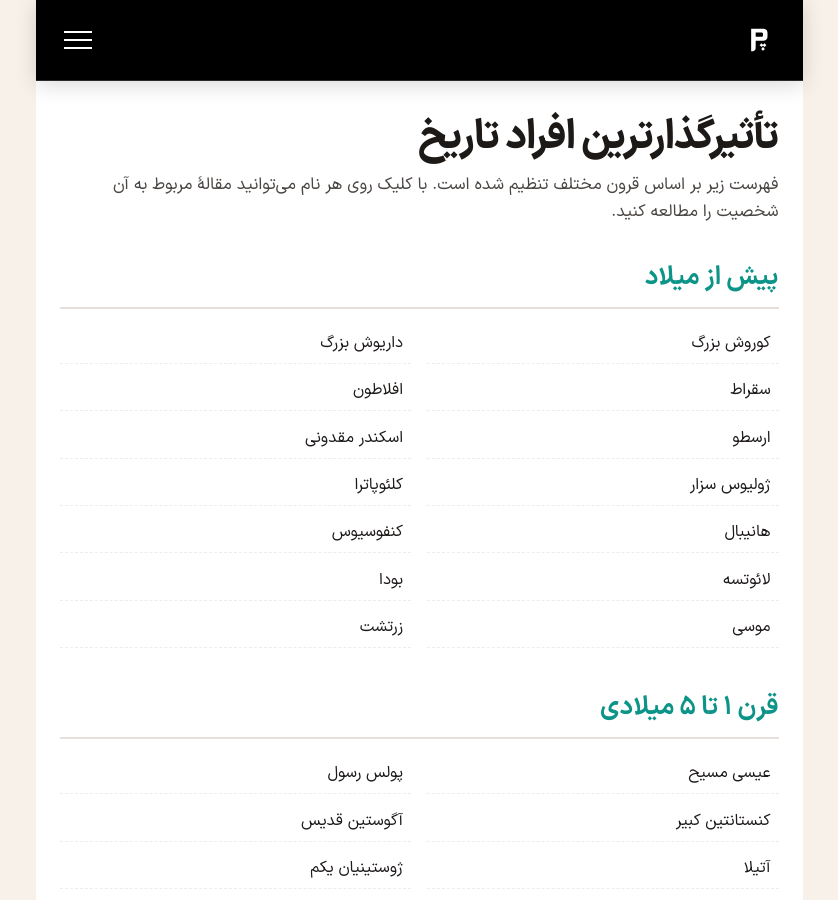
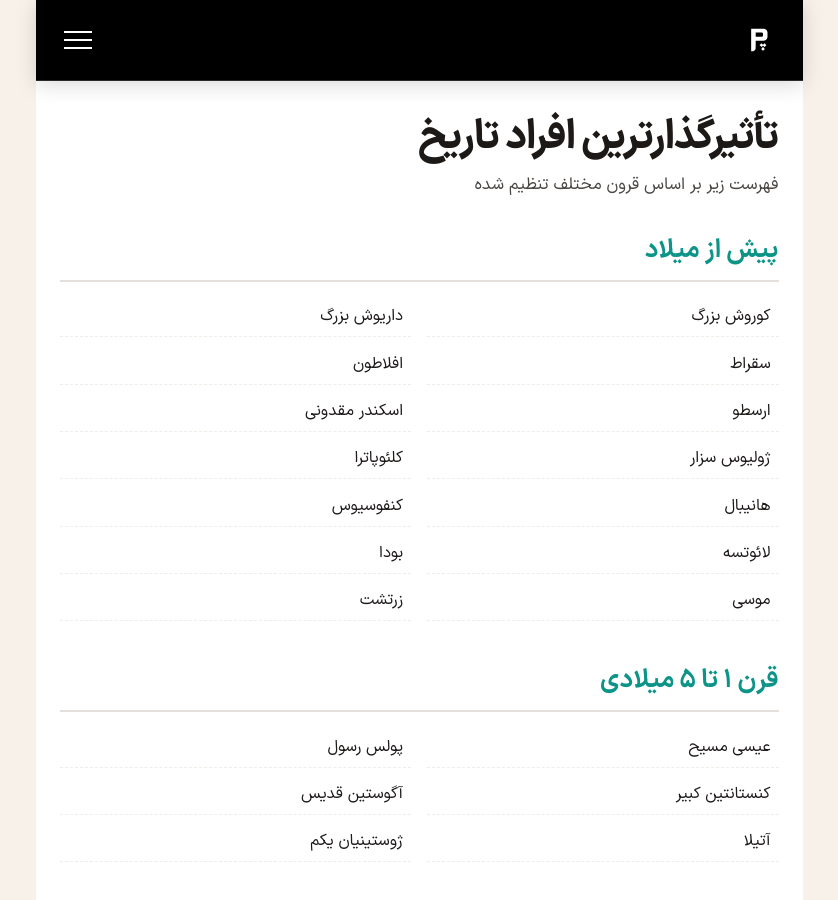
Before and after one commit to darkblog/darkblog.github.io, a Jekyll site: the page built from index.html, in a window 1280 px wide and 900 px high. Shown: the whole window, without its empty margins (221-1059 px from the left). Built offline with Jekyll 4.4.1, drawn with Linux system fonts in a browser that asks for light colours.

Commit message:
Update index.html

```diff
--- a/index.html
+++ b/index.html
@@ -97,7 +97,7 @@ layout: null
   </nav>
   <main class="main-content">
     <h1 class="page-title">تأثیرگذارترین افراد تاریخ</h1>
-    <p class="subtitle">فهرست زیر بر اساس قرون مختلف تنظیم شده است. با کلیک روی هر نام می‌توانید مقالهٔ مربوط به آن شخصیت را مطالعه کنید.</p>
+    <p class="subtitle">فهرست زیر بر اساس قرون مختلف تنظیم شده</p>
 
     <div class="century-group">
       <h2>پیش از میلاد</h2>
```
